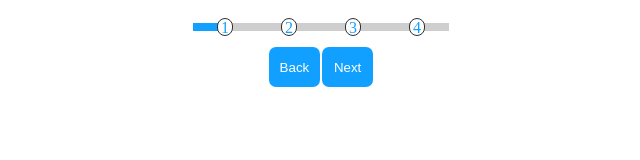
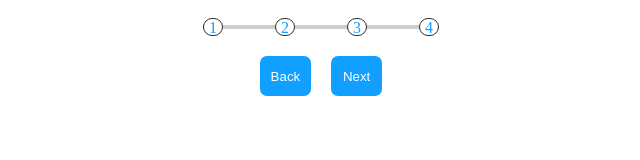
Before and after one commit to stinklewinks/progress-steps, a plain HTML site: page index.html in a window 1280 px wide. Both pictures are taken after a click on the button "Back". Shown: the whole page, without its empty margins (319-959 px from the left). Drawn offline with Linux system fonts and the light colour scheme.

Commit message:
Updated script and css to fix progress bar sync

```diff
--- a/script.js
+++ b/script.js
@@ -12,7 +12,7 @@ next.addEventListener('click', () => {
     if (nextStep) {
         currentStep.classList.remove('active');
         nextStep.classList.add('active');
-        progress.style.width = `${(currentActive / steps.length) * 100}` + '%';
+        progress.style.width = `${((currentActive - 1) / (steps.length - 1)) * 100}` + '%';
     }
 });
 
@@ -25,4 +25,9 @@ prev.addEventListener('click', () => {
         prevStep.classList.add('active');
         progress.style.width = `${((currentActive - 1) / (steps.length - 1)) * 100}` + '%';
     }
+    if(currentStep.previousElementSibling === null){
+        currentActive = 1;
+        steps[0].classList.add('active');
+        progress.style.width = `${((currentActive - 1) / (steps.length - 1)) * 100}` + '%';
+    }
 });
--- a/style.css
+++ b/style.css
@@ -2,17 +2,14 @@
     margin: 0 auto;
     width: 20vw;
     display: flex;
-    align-content: center;
-    justify-content: space-around;
     position: relative;
 }
 
 .progress-container {
-    margin: 0 auto;
+    margin: 10px;
     width: 20vw;
     display: flex;
-    align-content: center;
-    justify-content: space-around;
+    justify-content: space-between;
     position: relative;
 }
 
@@ -28,7 +25,7 @@
 
 .btn {
     color: white;
-    margin: 1px;
+    margin: 10px;
     height: 5vh;
     width: 4vw;
     background-color: #11a0FF;
@@ -45,7 +42,6 @@
     color: #11a0FF;
     align-content: center;
     flex: 0.08;
-    margin: 10px;
     border-radius: 50px;
     width: 0.5vw;
     height: 2vh;
@@ -61,13 +57,14 @@
 }
 
 .progress {
+    border-radius: 10px;
     background-color: #11a0FF;
     position: absolute;
     top: 50%;
     left: 0;
     transform: translateY(-50%);
-    height: 1vh;
-    width: 10%;
+    height: 0.6vh;
+    width: 5%;
     z-index: -1;
     transition: background-color 0.1s ease-in;
 
@@ -81,7 +78,7 @@
     top: 50%;
     left: 0;
     transform: translateY(-50%);
-    height: 1vh;
+    height: 0.5vh;
     width: 100%;
     z-index: -1;
     transform: translateY(-50%);
```
